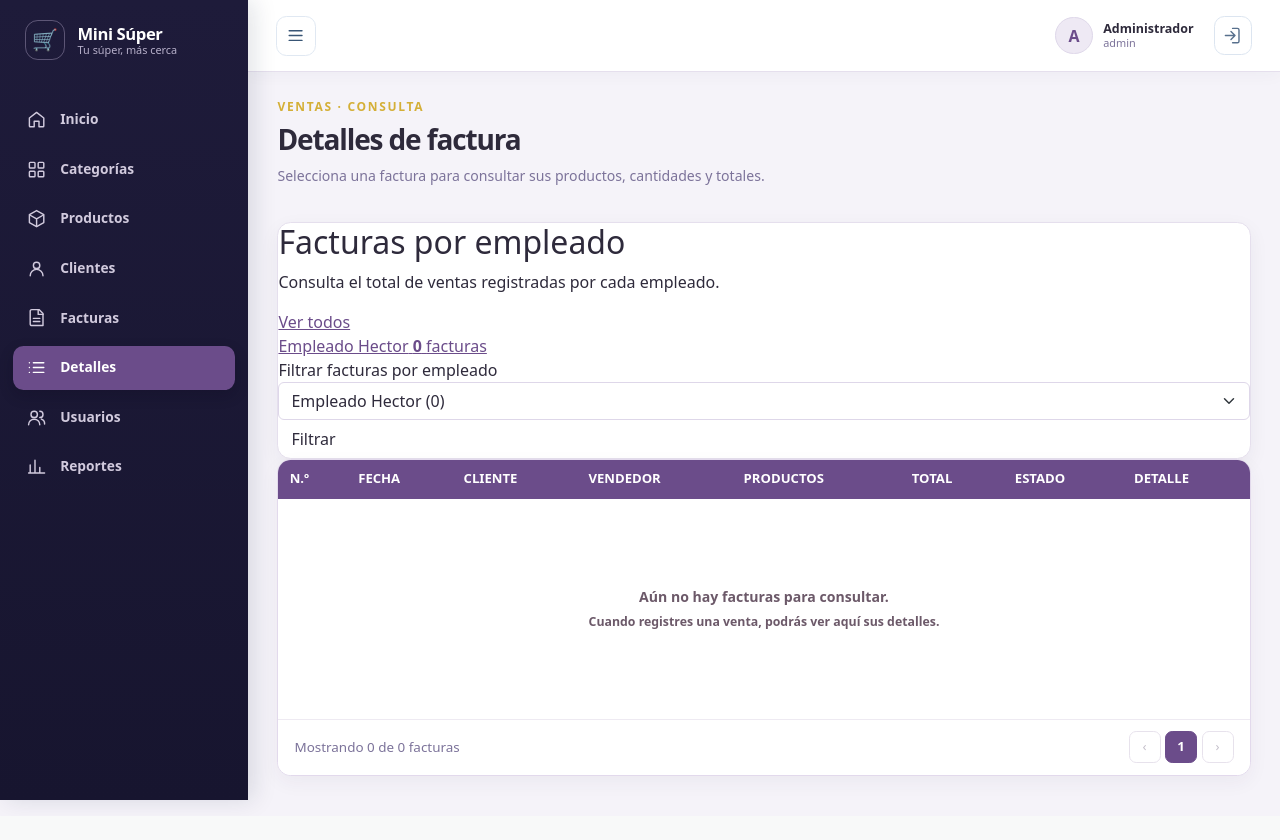
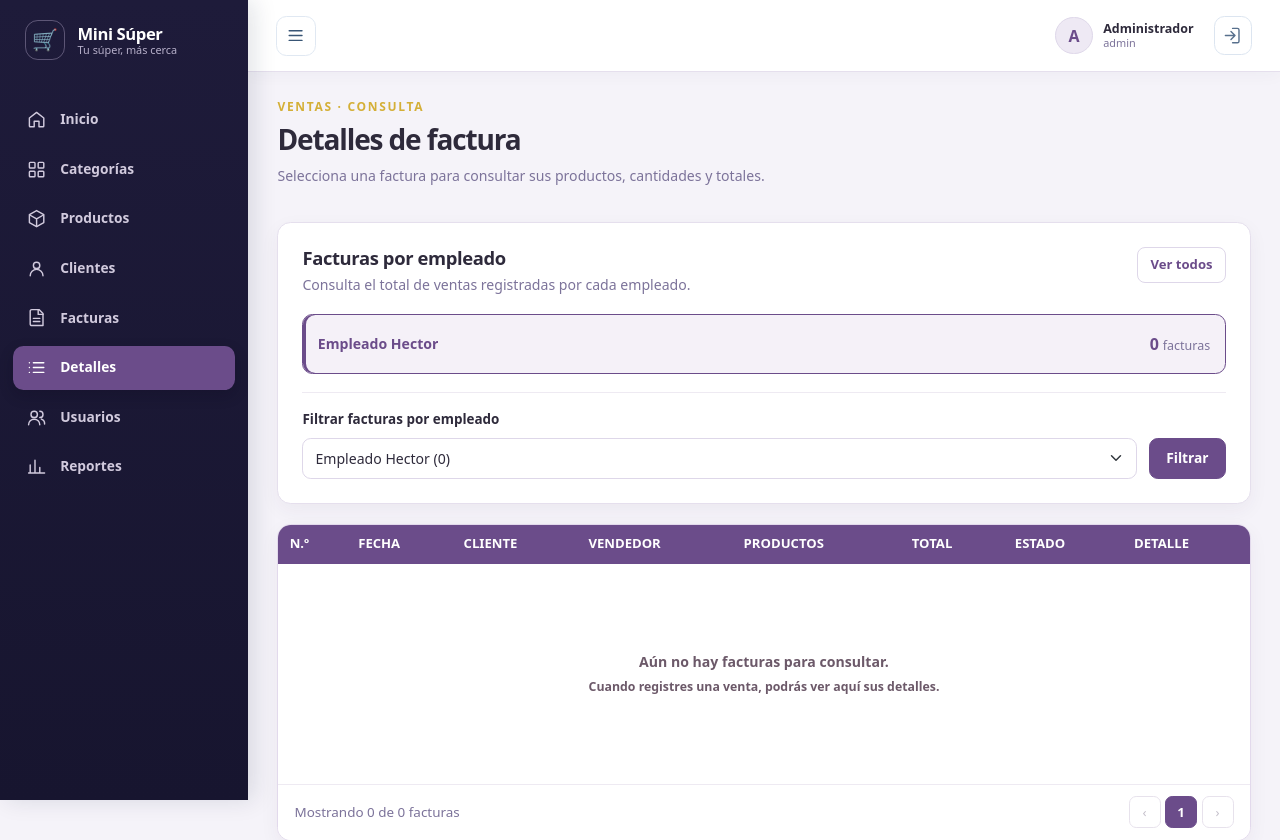
Before and after one commit to gabby-elias/MiniSuper-Hub, a Spring Boot app: page /detalles-factura?vendedor=empleado in a window 1280 px wide. Shown: the top 840 px of the page. Before the commit the page ends 809 px from the top, so only its background shows below. Run offline with Spring Boot 4, Linux system fonts and the light colour scheme; a user stored in the database is signed in; data that the repository does not hold is empty; some of the project's set-up classes (security, data sources, template engines, error pages and the like) are left out, and stand-ins take their place; some libraries are stand-ins or nearby versions.

Commit message:
reafinando detalles

```diff
--- a/src/main/resources/static/css/detalles-factura-lista.css
+++ b/src/main/resources/static/css/detalles-factura-lista.css
@@ -335,3 +335,185 @@ body.app-page.details-page {
         padding: .8rem;
     }
 }
+
+.details-page .details-vendor-summary {
+    display: grid;
+    gap: 1.15rem;
+    margin-bottom: 1.25rem;
+    padding: clamp(1rem, 2vw, 1.5rem);
+    border-color: #e5dfed;
+    border-radius: 0.85rem;
+    background: #fff;
+    box-shadow: 0 0.4rem 1.2rem rgba(52, 39, 72, 0.05);
+}
+
+.details-page .details-vendor-summary-heading {
+    display: flex;
+    align-items: flex-start;
+    justify-content: space-between;
+    gap: 1rem;
+}
+
+.details-page .details-vendor-summary-heading h2 {
+    margin: 0;
+    color: #2E2A3B;
+    font-size: 1.15rem;
+    font-weight: 700;
+    letter-spacing: -0.02em;
+}
+
+.details-page .details-vendor-summary-heading p {
+    margin: 0.3rem 0 0;
+    color: #7C739A;
+    font-size: 0.88rem;
+}
+
+.details-page .details-show-all {
+    flex: 0 0 auto;
+    padding: 0.45rem 0.75rem;
+    border: 1px solid #ded7e9;
+    border-radius: 0.5rem;
+    color: #6B4C8A;
+    font-size: 0.82rem;
+    font-weight: 650;
+    text-decoration: none;
+}
+
+.details-page .details-show-all:hover,
+.details-page .details-show-all:focus-visible {
+    border-color: #6B4C8A;
+    background: #f8f6fb;
+    color: #583c74;
+}
+
+.details-page .details-vendor-grid {
+    display: grid;
+    grid-template-columns: repeat(auto-fit, minmax(min(100%, 12rem), 1fr));
+    gap: 0.7rem;
+}
+
+.details-page .details-vendor-card {
+    display: flex;
+    min-width: 0;
+    min-height: 3.75rem;
+    align-items: center;
+    justify-content: space-between;
+    gap: 0.8rem;
+    padding: 0.75rem 0.9rem;
+    border: 1px solid #e5dfed;
+    border-radius: 0.65rem;
+    background: #fff;
+    color: #2E2A3B;
+    text-decoration: none;
+    transition: border-color 0.15s ease, background-color 0.15s ease, transform 0.15s ease;
+}
+
+.details-page .details-vendor-card:hover,
+.details-page .details-vendor-card:focus-visible {
+    transform: translateY(-1px);
+    border-color: #b9a7cb;
+    background: #faf9fc;
+    color: #2E2A3B;
+}
+
+.details-page .details-vendor-card.is-selected {
+    border-color: #6B4C8A;
+    background: #f5f1f8;
+    box-shadow: inset 3px 0 #6B4C8A;
+}
+
+.details-page .details-vendor-name {
+    overflow: hidden;
+    font-size: 0.88rem;
+    font-weight: 650;
+    text-overflow: ellipsis;
+    white-space: nowrap;
+}
+
+.details-page .details-vendor-count {
+    display: inline-flex;
+    flex: 0 0 auto;
+    align-items: baseline;
+    gap: 0.25rem;
+    color: #7C739A;
+    font-size: 0.78rem;
+}
+
+.details-page .details-vendor-count strong {
+    color: #6B4C8A;
+    font-size: 1rem;
+    font-variant-numeric: tabular-nums;
+}
+
+.details-page .details-vendor-empty {
+    margin: 0;
+    padding: 0.9rem 1rem;
+    border: 1px dashed #ded7e9;
+    border-radius: 0.6rem;
+    color: #7C739A;
+    font-size: 0.88rem;
+}
+
+.details-page .details-vendor-filter {
+    display: grid;
+    grid-template-columns: minmax(0, 1fr) auto;
+    align-items: end;
+    gap: 0.55rem 0.75rem;
+    padding-top: 1rem;
+    border-top: 1px solid #eeeaf2;
+}
+
+.details-page .details-vendor-filter label {
+    grid-column: 1 / -1;
+    color: #2E2A3B;
+    font-size: 0.84rem;
+    font-weight: 650;
+}
+
+.details-page .details-vendor-filter .form-select {
+    min-width: 0;
+    min-height: 2.55rem;
+    border-color: #ded7e9;
+    border-radius: 0.55rem;
+    font-size: 0.88rem;
+}
+
+.details-page .details-filter-button {
+    min-height: 2.55rem;
+    padding: 0.45rem 1rem;
+    border: 1px solid #6B4C8A;
+    border-radius: 0.55rem;
+    background: #6B4C8A;
+    color: #fff;
+    font-size: 0.86rem;
+    font-weight: 650;
+}
+
+.details-page .details-filter-button:hover,
+.details-page .details-filter-button:focus-visible {
+    border-color: #583c74;
+    background: #583c74;
+    color: #fff;
+}
+
+@media (max-width: 520px) {
+    .details-page .details-vendor-summary-heading {
+        flex-direction: column;
+    }
+
+    .details-page .details-show-all {
+        align-self: flex-start;
+    }
+
+    .details-page .details-vendor-filter {
+        grid-template-columns: minmax(0, 1fr);
+    }
+
+    .details-page .details-vendor-filter label {
+        grid-column: auto;
+    }
+
+    .details-page .details-filter-button {
+        width: 100%;
+    }
+}
```
